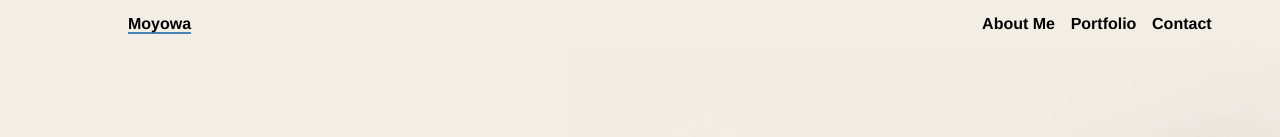
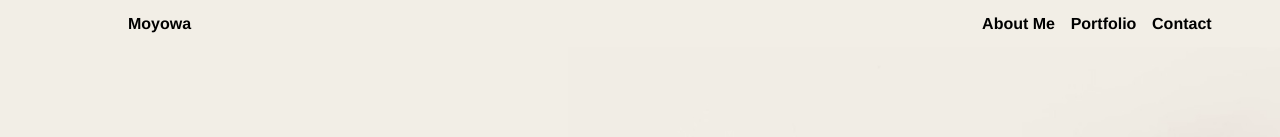
Before and after one commit to Moyowaaaa/Moyowa, a Vue app: page / in a window 1280 px wide. In both pictures the pointer is over the link "Moyowa". Shown: the top 137 px of the page. Built offline with nearby package versions, Linux system fonts and the light colour scheme; a web font is replaced by a local one.

Commit message:
added:production design optimizations

```diff
--- a/src/views/Home.vue
+++ b/src/views/Home.vue
@@ -345,7 +345,9 @@ body{
   text-decoration:none;
 }
 .nav .left a:hover{
-    border-bottom: 2px solid steelblue;
+    border-bottom: 3px solid steelblue;
+     transition: all ease-in-out .5s;
+
 }
 .nav .right{
    margin-top:1%;
@@ -366,7 +368,8 @@ body{
 }
 
 .router:hover {
-  border-bottom: 2px solid steelblue;
+  border-bottom: 3px solid steelblue;
+   transition: all ease-in-out .5s;
 }
 .mobilenav {
 
@@ -454,6 +457,7 @@ body{
   margin-left:20%;
   font-Size:60px;
   position: sticky;
+
 }
 .title p{
   padding-top:10%;
```
